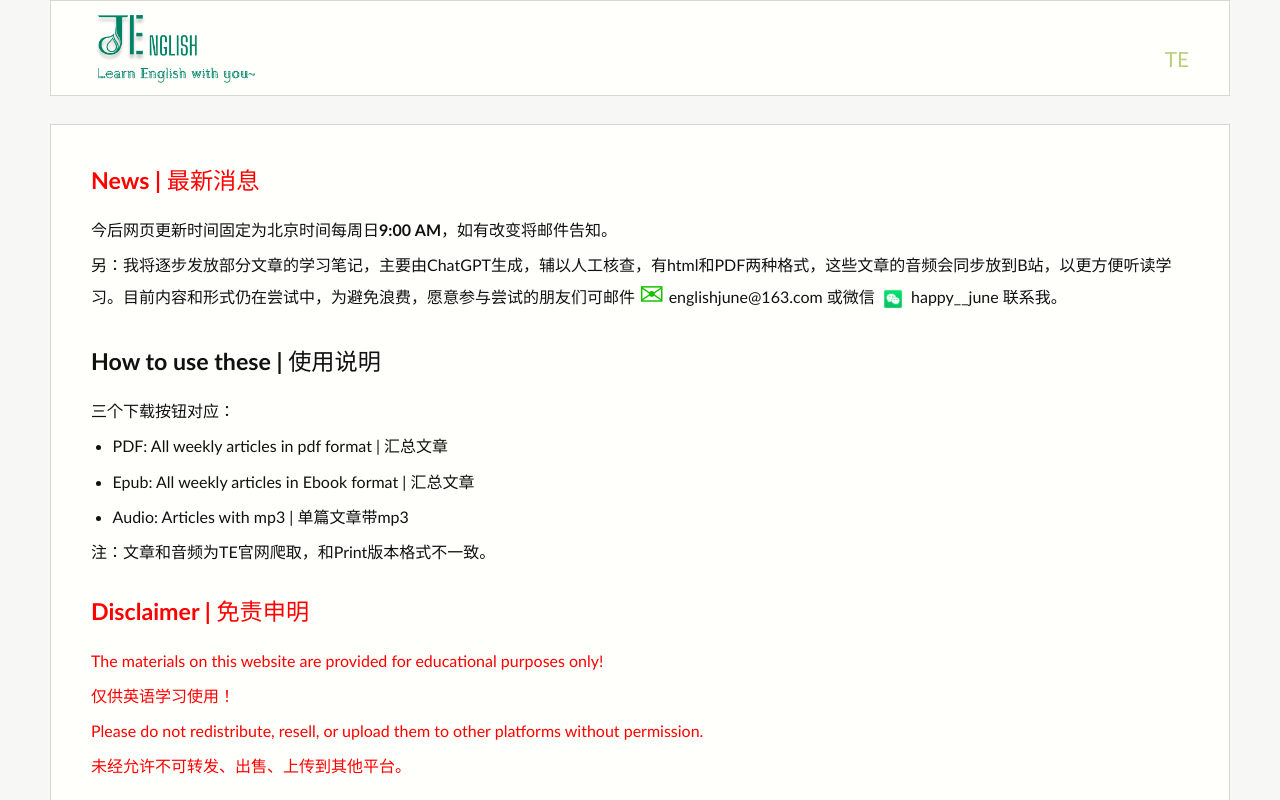
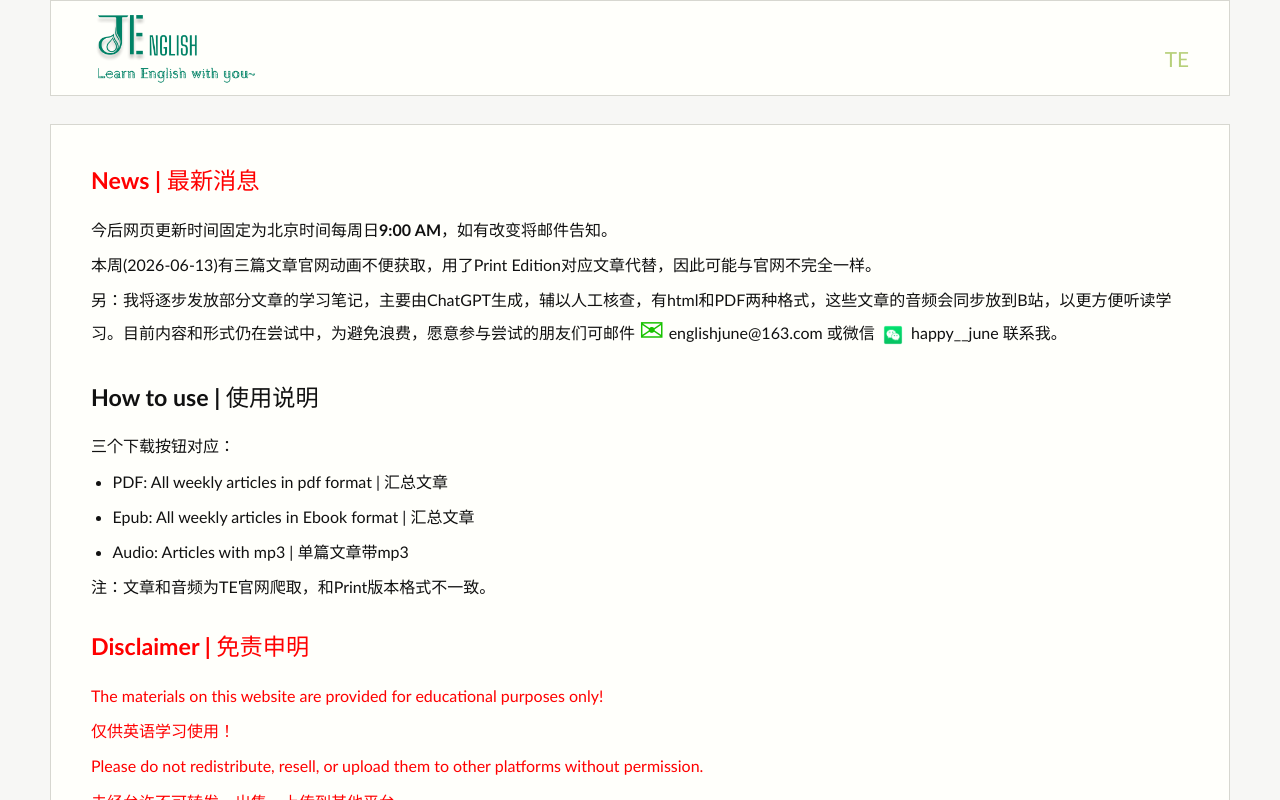
Before and after one commit to EnglishJune/teweb, a Vue app: page / in a window 1280 px wide. Shown: the top 800 px of the page. Built offline with nearby package versions, Linux system fonts and the light colour scheme.

Commit message:
Update Notice

```diff
--- a/src/App.vue
+++ b/src/App.vue
@@ -52,6 +52,7 @@ onMounted(async () => {
       <section class="notice-panel" aria-labelledby="news-heading">
         <h1 id="news-heading" class="news-heading">News | 最新消息</h1>
         <p>今后网页更新时间固定为北京时间<strong>每周日9:00 AM</strong>，如有改变将邮件告知。</p>
+        <p>本周(2026-06-13)有三篇文章官网动画不便获取，用了Print Edition对应文章代替，因此可能与官网不完全一样。</p>
         <p>
           另：我将逐步发放部分文章的学习笔记，主要由ChatGPT生成，辅以人工核查，有html和PDF两种格式，这些文章的音频会同步放到B站，以更方便听读学习。目前内容和形式仍在尝试中，为避免浪费，愿意参与尝试的朋友们可邮件
           <a
@@ -76,7 +77,7 @@ onMounted(async () => {
           happy__june
           联系我。
         </p>
-        <h2 id="usage-heading">How to use these | 使用说明</h2>
+        <h2 id="usage-heading">How to use | 使用说明</h2>
         <p>三个下载按钮对应：</p>
         <ul>
           <li>PDF: All weekly articles in pdf format | 汇总文章</li>
```
